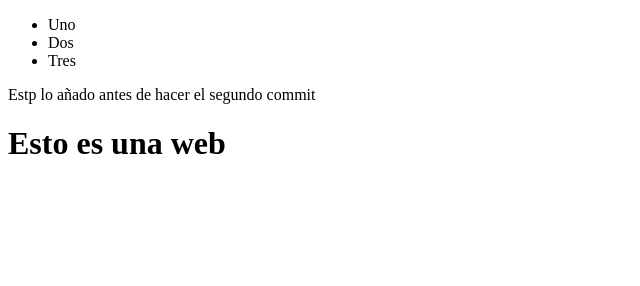
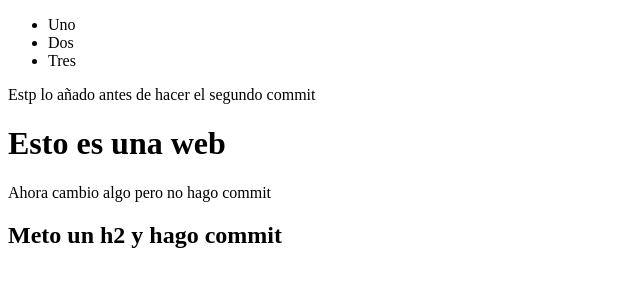
Before and after one commit to pruebaslorenzo/webtest, a plain HTML site: page index.html in a window 1280 px wide. Shown: the whole page, without its empty margins (0-640 px from the left). Drawn offline with Linux system fonts and the light colour scheme.

Commit message:
Metí un h2

```diff
--- a/index.html
+++ b/index.html
@@ -15,6 +15,8 @@
         </nav>
         Estp lo añado antes de hacer el segundo commit
         <h1>Esto es una web</h1>
+        Ahora cambio algo pero no hago commit
+        <h2>Meto un h2 y hago commit</h2>
     </div>
 </body>
 </html>
```
